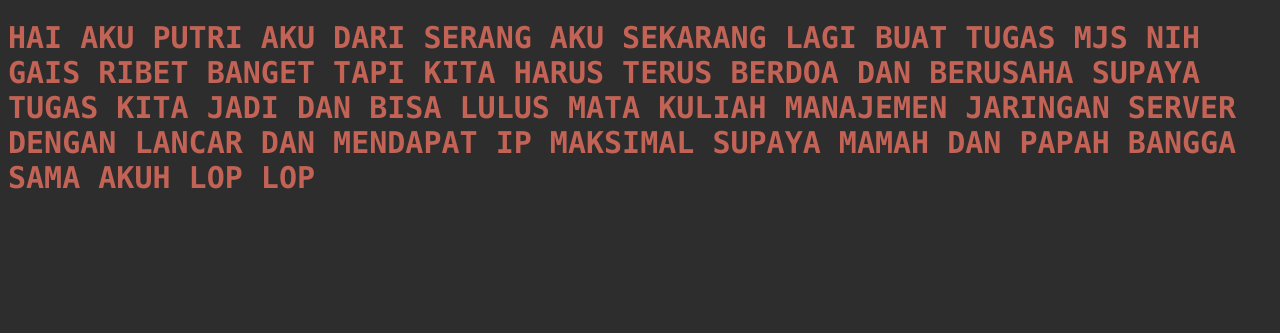
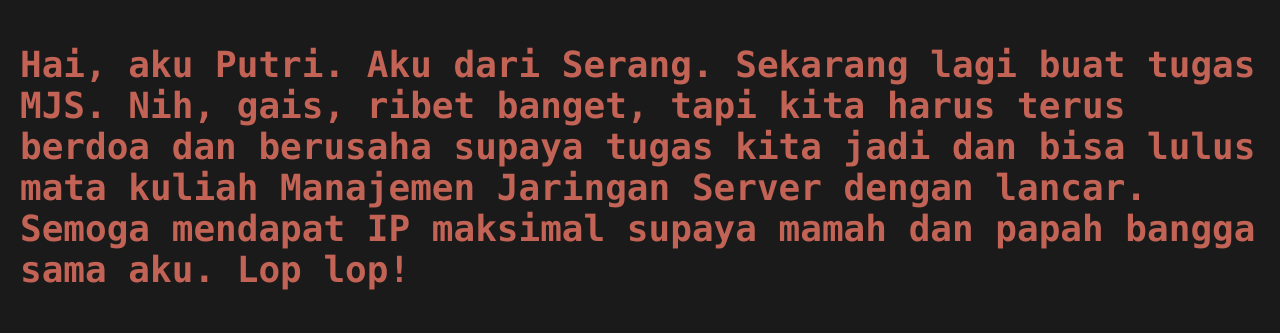
Before and after one commit to NiPutuPutriii/learnCI-CD, a plain HTML site: page static/index.html in a window 1280 px wide. Drawn offline with Linux system fonts and the light colour scheme.

Commit message:
change index

```diff
--- a/static/index.html
+++ b/static/index.html
@@ -1,27 +1,34 @@
 <!DOCTYPE html>
+<html lang="en">
 
 <head>
+    <meta charset="UTF-8">
+    <meta name="viewport" content="width=device-width, initial-scale=1.0">
     <title>Learn CI/CD untuk Pemula</title>
     <style>
         body {
-            background-color: #2D2D2D;
+            background-color: #1a1a1a;
+            color: #fff;
+            font-family: 'Source Code Pro', Menlo, Monaco, fixed-width;
+            margin: 0;
+            padding: 20px;
         }
 
         h1 {
             color: #C26356;
-            font-size: 30px;
-            font-family: Menlo, Monaco, fixed-width;
+            font-size: 36px;
+            margin-bottom: 20px;
         }
 
         p {
-            color: white;
-            font-family: "Source Code Pro", Menlo, Monaco, fixed-width;
+            font-size: 18px;
+            line-height: 1.6;
         }
     </style>
 </head>
 
 <body>
-    <h1>HAI AKU PUTRI AKU DARI SERANG AKU SEKARANG LAGI BUAT TUGAS MJS NIH GAIS RIBET BANGET TAPI KITA HARUS TERUS BERDOA DAN BERUSAHA SUPAYA TUGAS KITA JADI DAN BISA LULUS MATA KULIAH MANAJEMEN JARINGAN SERVER DENGAN LANCAR DAN MENDAPAT IP MAKSIMAL SUPAYA MAMAH DAN PAPAH BANGGA SAMA AKUH LOP LOP</h1>
+    <h1>Hai, aku Putri. Aku dari Serang. Sekarang lagi buat tugas MJS. Nih, gais, ribet banget, tapi kita harus terus berdoa dan berusaha supaya tugas kita jadi dan bisa lulus mata kuliah Manajemen Jaringan Server dengan lancar. Semoga mendapat IP maksimal supaya mamah dan papah bangga sama aku. Lop lop!</h1>
 </body>
 
 </html>
```
